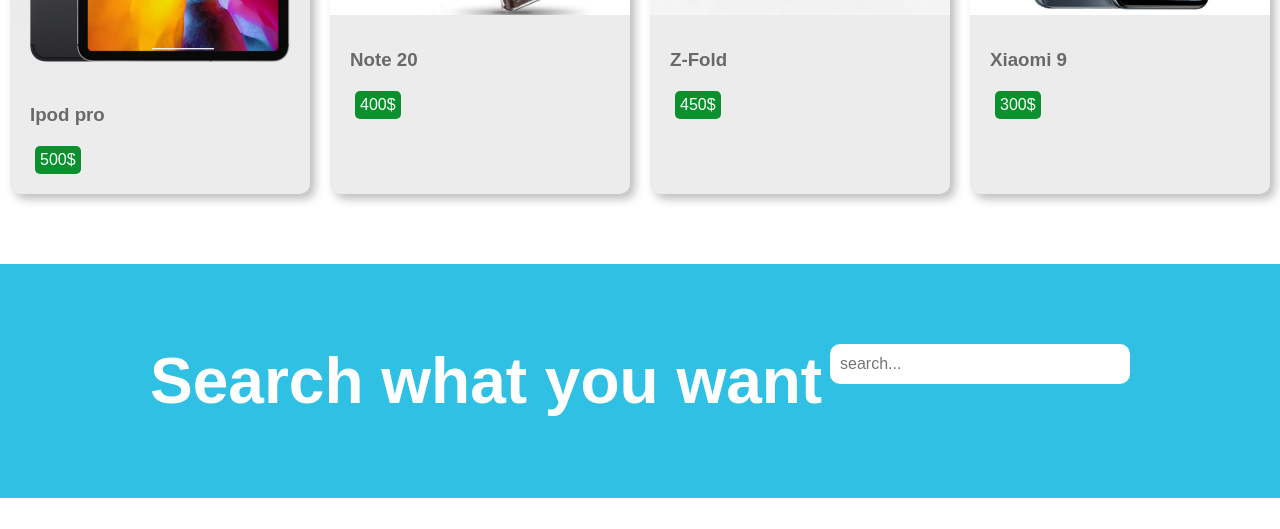
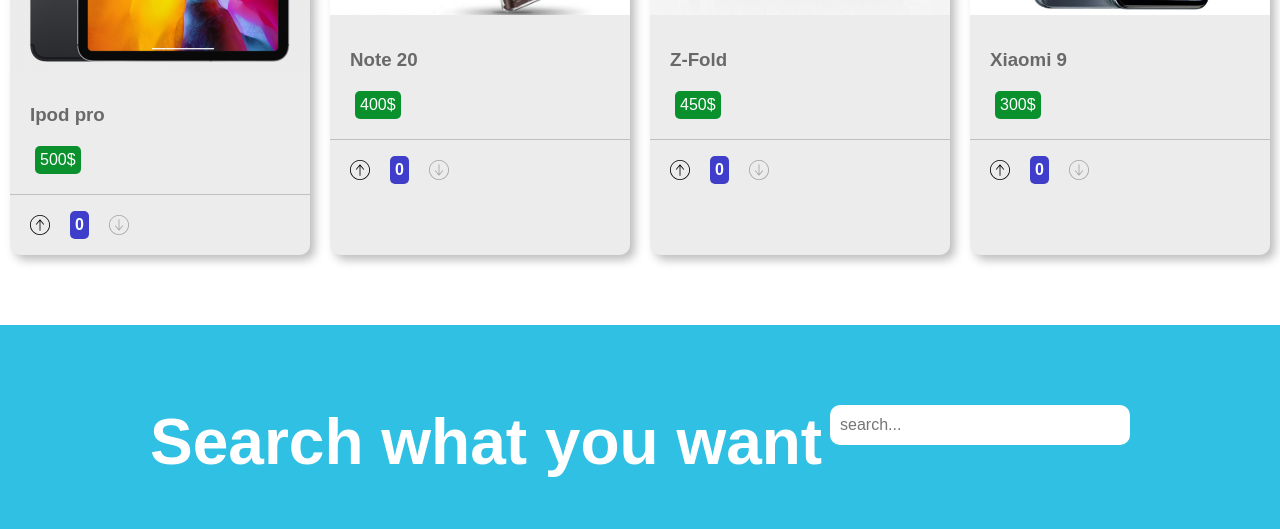
Before and after one commit to mohamadnikparvar/Landing-site, a React (Create React App) app in the folder landing-project/: page / in a window 1280 px wide. Shown: the part 1200-1729 px from the top of the page. Built offline with nearby package versions, Linux system fonts and the light colour scheme.

Commit message:
arrows and number of products added to my card & search bar edited

```diff
--- a/landing-project/src/components/Card.js
+++ b/landing-project/src/components/Card.js
@@ -1,14 +1,41 @@
 import React, { Component } from 'react';
 import style from "./Card.module.css"
+import down from "../images/down.svg"
+import up from "../images/up.svg"
 
 class Card extends Component {
+    constructor(){
+        super()
+        this.state ={
+            counter : 0
+        }
+    }
+    upHandler =()=>{
+        this.setState(prevState =>({
+            counter:prevState.counter +1
+        }))
+    }
+    downHandler =()=>{
+        if (this.state.counter>=1) {
+            this.setState(prevState =>({
+                counter:prevState.counter -1
+            }))
+        }
+
+    }
     render() {
         const {image,name,cost} = this.props;
+        const {counter} =this.state
         return (
             <div className={style.container}>
-                <img src={image} alt="Phones" />
+                <img src={image} alt="Phones"  />
                 <h3>{name}</h3>
                 <p>{cost}</p>
+                <div className={style.counter}>
+                  <img src={up} alt="arrow" onClick={this.upHandler}/>
+                  <span>{counter}</span>
+                  <img className={this.state.counter ? "":style.deactive} src={down} alt="arrow" onClick={this.downHandler}/>
+                </div>
             </div>
         );
     }
--- a/landing-project/src/components/Card.module.css
+++ b/landing-project/src/components/Card.module.css
@@ -20,3 +20,23 @@
   border-radius: 5px;
   color: #fff;
 }
+.counter {
+  display: flex;
+  align-items: center;
+  border-top: 1px silver solid;
+}
+.counter img {
+  margin: 20px;
+  cursor: pointer;
+  width: 20px;
+}
+.counter span {
+  background-color: rgb(62, 62, 202);
+  padding: 5px;
+  border-radius: 5px;
+  color: #fff;
+  font-weight: bold;
+}
+.deactive {
+  opacity: 0.3;
+}
--- a/landing-project/src/components/Search.js
+++ b/landing-project/src/components/Search.js
@@ -2,11 +2,28 @@
 import styles from "./Search.module.css"
 
 class Search extends Component {
+    constructor(){
+        super()
+        this.state={
+            text:""
+        }
+    }
+    changeHandler = (e) =>{
+        this.setState({
+            text:e.target.value
+        })
+    }
     render() {
         return (
             <div className={styles.container}>
+
                 <p>Search what you want</p>
-                <input placeholder="search..."/>
+                <div>
+                <input type="text" value={this.state.text} onChange={this.changeHandler} placeholder="search..."/>
+                <br/>
+                <br/>
+                <span>{this.state.text}</span>
+                </div>
             </div>
         );
     }
```
Also changed, not shown: landing-project/src/images/down.svg (added), landing-project/src/images/up.svg (added).
